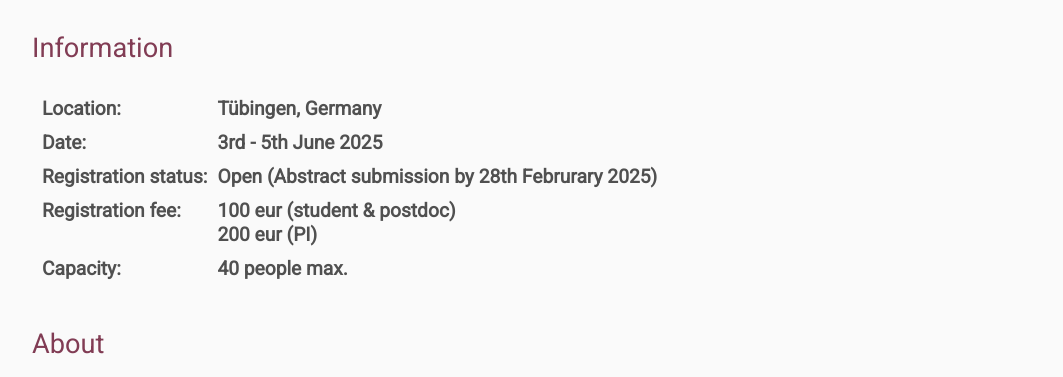
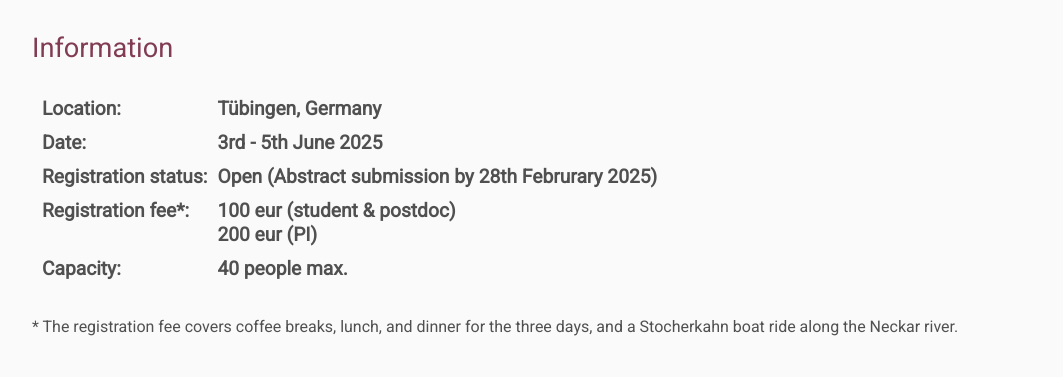
Before and after one commit to PallaresLab/bionoise2025, a plain HTML site: page index.html in a window 1280 px wide. Shown: the part 405-782 px from the top of the page, without its empty margins (108-1171 px from the left). Drawn offline with Linux system fonts and the light colour scheme.

Commit message:
minor edit

```diff
--- a/index.html
+++ b/index.html
@@ -57,7 +57,7 @@
                         <td>Open (Abstract submission by 28th Februrary 2025)</td>
                 </tr>
                 <tr>
-                        <td>Registration fee:</td>
+                        <td>Registration fee*:</td>
                         <td>100 eur (student & postdoc)<br>200 eur (PI)</td>
                 </tr>
                 <tr>
@@ -65,6 +65,9 @@
                         <td>40 people max.</td>
                 </tr>
         </table>
+
+        * The registration fee covers coffee breaks, lunch, and dinner for the three days, and a Stocherkahn boat ride along the Neckar river.
+
 
         <h2>About</h2>
         <p>
```
Also changed, not shown: 1 other file.
